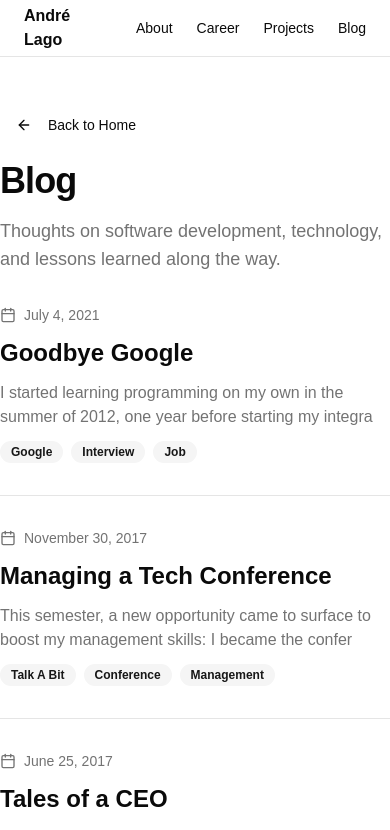
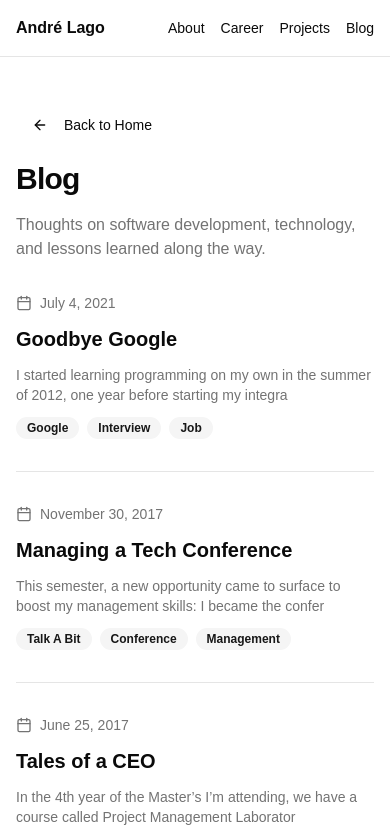
Before and after one commit to andrelago13/andrelago13.github.io, a Next.js app: page /blog in a window 390 px wide. Shown: the top 830 px of the page. Built offline with nearby package versions, Linux system fonts and the light colour scheme.

Commit message:
Fix layout

```diff
--- a/app/blog/page.tsx
+++ b/app/blog/page.tsx
@@ -20,7 +20,7 @@ export default function BlogPage() {
       {/* Navigation */}
       <Navigation />
 
-      <div className="container py-12">
+      <div className="container mx-auto px-4 sm:px-6 lg:px-8 py-12">
         <div className="mx-auto max-w-4xl">
           <div className="mb-8">
             <Button variant="ghost" asChild className="mb-4">
@@ -29,8 +29,8 @@ export default function BlogPage() {
                 Back to Home
               </Link>
             </Button>
-            <h1 className="text-4xl font-bold tracking-tight">Blog</h1>
-            <p className="mt-4 text-lg text-muted-foreground">
+            <h1 className="text-3xl sm:text-4xl font-bold tracking-tight">Blog</h1>
+            <p className="mt-4 text-base sm:text-lg text-muted-foreground">
               Thoughts on software development, technology, and lessons learned along the way.
             </p>
           </div>
@@ -44,11 +44,11 @@ export default function BlogPage() {
                       <Calendar className="h-4 w-4" />
                       {post.date}
                     </div>
-                    <h2 className="text-2xl font-semibold group-hover:text-primary transition-colors">
+                    <h2 className="text-xl sm:text-2xl font-semibold group-hover:text-primary transition-colors">
                       <Link href={`/blog/${post.slug}`}>{post.title}</Link>
                     </h2>
-                    <p className="text-muted-foreground">{post.excerpt}</p>
-                    <div className="flex gap-2">
+                    <p className="text-muted-foreground text-sm sm:text-base">{post.excerpt}</p>
+                    <div className="flex flex-wrap gap-2">
                       {post.tags.map((tag) => (
                         <Badge key={tag} variant="secondary">
                           {tag}
--- a/components/pages/Navigation.tsx
+++ b/components/pages/Navigation.tsx
@@ -3,14 +3,14 @@ import Link from "next/link";
 export const Navigation = () => {
   return (
     <nav className="sticky top-0 z-50 w-full border-b bg-background/95 backdrop-blur supports-[backdrop-filter]:bg-background/60">
-        <div className="flex h-14 items-center px-6">
+        <div className="flex h-14 items-center px-4 sm:px-6">
           <div className="mr-4 flex">
             <Link href="/" className="mr-6 flex items-center space-x-2">
               <span className="font-bold">André Lago</span>
             </Link>
           </div>
           <div className="flex-1" />
-          <nav className="flex items-center space-x-6 text-sm font-medium">
+          <nav className="flex items-center space-x-4 sm:space-x-6 text-sm font-medium">
             <Link href="#about" className="hover:text-foreground/80">
               About
             </Link>
```
